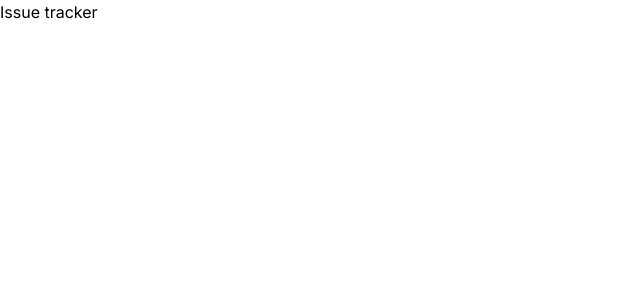
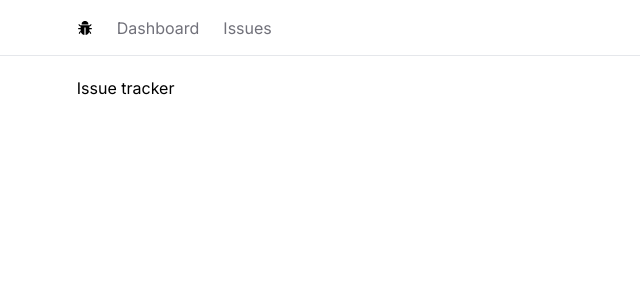
Before and after one commit to AlbertSigsbert/issue-tracker, a Next.js app: page / in a window 1280 px wide. Shown: the top 300 px of the page, without its empty margins (0-640 px from the left). Built offline with nearby package versions, Linux system fonts and the light colour scheme.

Commit message:
Built the navbar

```diff
--- /dev/null
+++ b/app/_components/NavBar.tsx
@@ -0,0 +1,22 @@
+import Link from "next/link";
+import { AiFillBug } from "react-icons/ai";
+
+
+export default function NavBar() {
+  const links = [
+    {label:'Dashboard', href:'/'},
+    {label:'Issues', href:'/issues'},
+  ]
+  return (
+    <nav className="flex space-x-6 border-b mb-5 px-[6%] h-14 items-center">
+      <Link href="/"><AiFillBug /></Link>
+      <ul className="flex space-x-6">
+        {links.map((link) => (
+          <li key={link.href}>
+            <Link href={link.href} className="text-zinc-500 hover:text-zinc-800 transition-colors">{link.label}</Link>
+          </li>
+        ))}
+      </ul>
+    </nav>
+  )
+}
--- a/app/layout.tsx
+++ b/app/layout.tsx
@@ -1,22 +1,26 @@
-import './globals.css'
-import type { Metadata } from 'next'
-import { Inter } from 'next/font/google'
+import "./globals.css";
+import type { Metadata } from "next";
+import { Inter } from "next/font/google";
+import NavBar from "./_components/NavBar";
 
-const inter = Inter({ subsets: ['latin'] })
+const inter = Inter({ subsets: ["latin"] });
 
 export const metadata: Metadata = {
-  title: 'Create Next App',
-  description: 'Generated by create next app',
-}
+  title: "Create Next App",
+  description: "Generated by create next app",
+};
 
 export default function RootLayout({
   children,
 }: {
-  children: React.ReactNode
+  children: React.ReactNode;
 }) {
   return (
     <html lang="en">
-      <body className={inter.className}>{children}</body>
+      <body className={inter.className}>
+        <NavBar />
+        <main className="mx-[6%]">{children}</main>
+      </body>
     </html>
-  )
+  );
 }
--- a/app/page.tsx
+++ b/app/page.tsx
@@ -1,7 +1,7 @@
 export default function Home() {
   return (
-    <main>
+    <div>
          <h1>Issue tracker</h1>
-    </main>
+    </div>
   )
 }
--- a/package.json
+++ b/package.json
@@ -19,6 +19,7 @@
     "postcss": "8.4.31",
     "react": "18.2.0",
     "react-dom": "18.2.0",
+    "react-icons": "^4.12.0",
     "tailwindcss": "3.3.5",
     "typescript": "5.2.2"
   }
```
Also changed, not shown: 1 other file (tests, documents, lock files or other folders).
